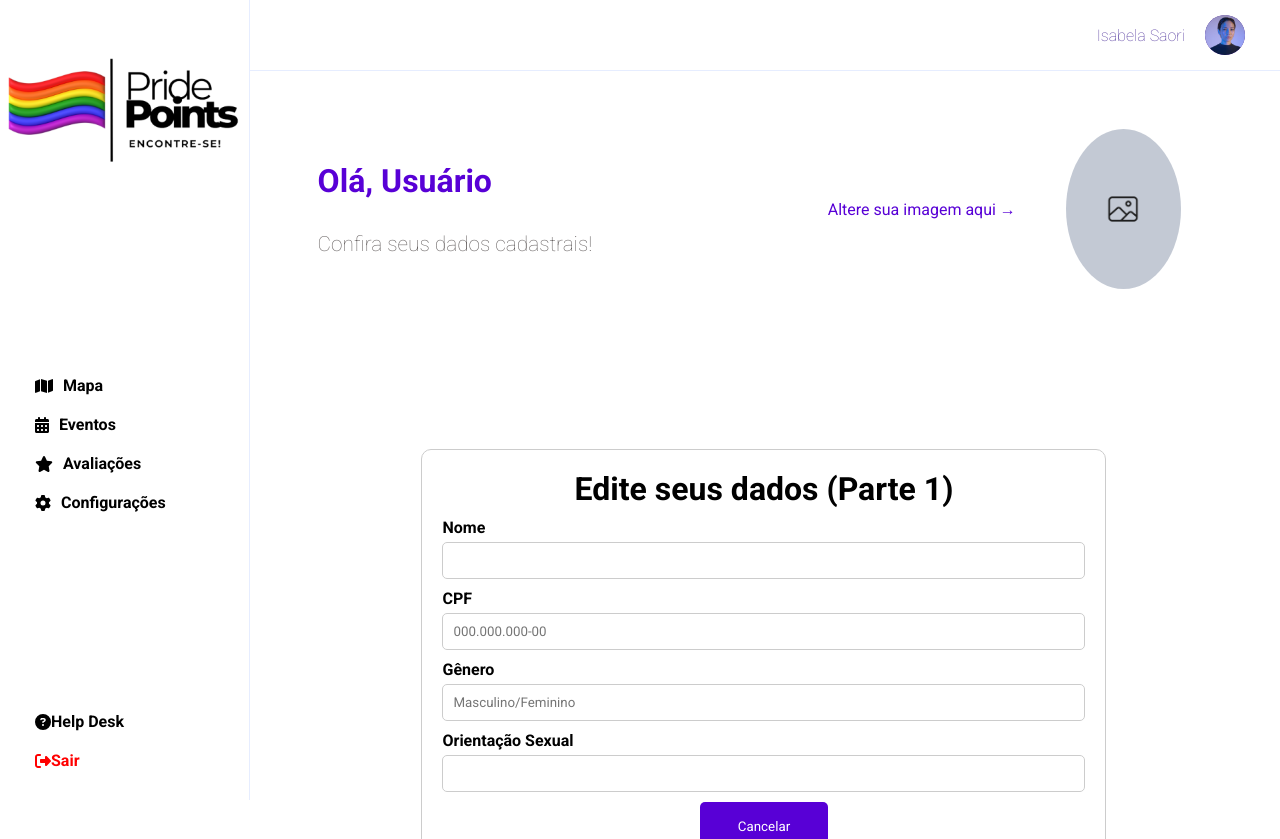
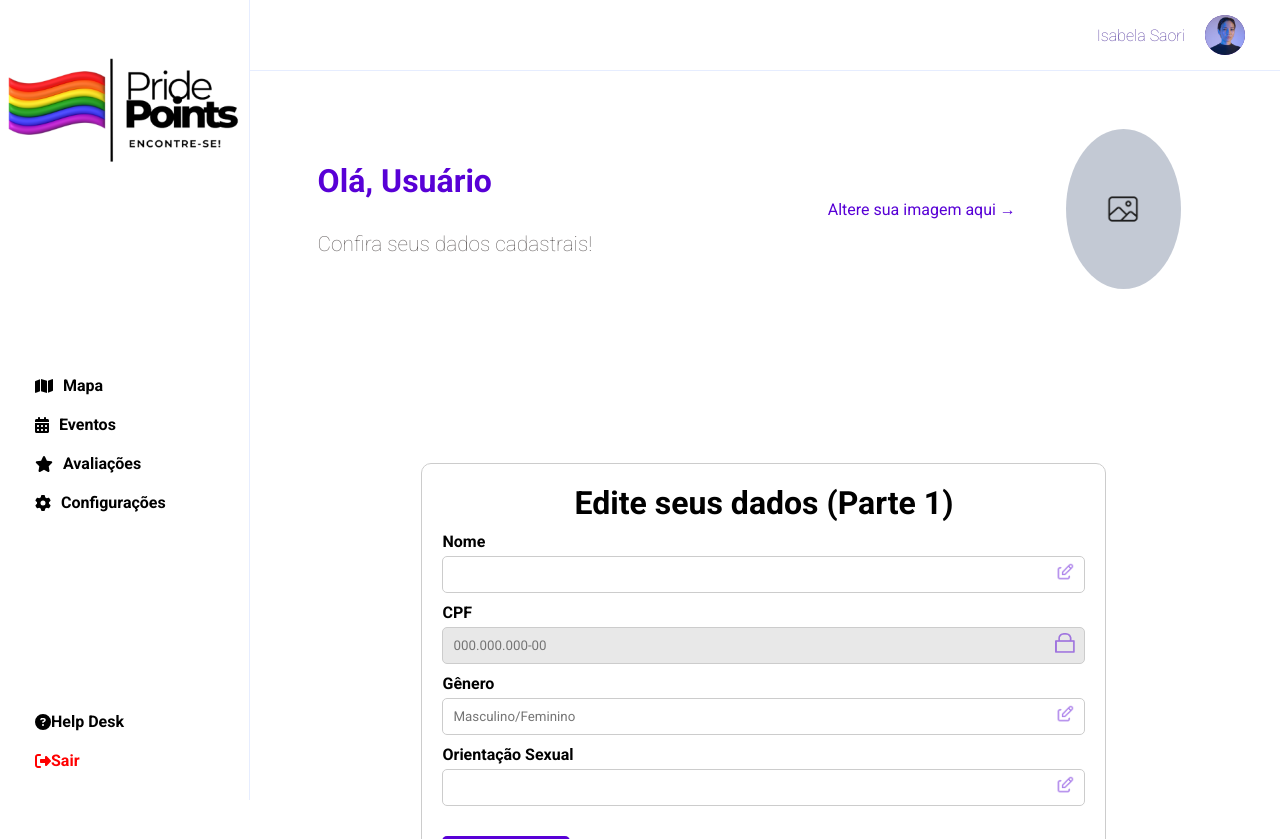
Before and after one commit to Pride-Points/Front-End, a React (Create React App) app: page / in a window 1280 px wide. Built offline with nearby package versions, Linux system fonts and the light colour scheme.

Commit message:
tela finalizada

```diff
--- a/src/components/telaConfigurações/conteudoPrincipal.css
+++ b/src/components/telaConfigurações/conteudoPrincipal.css
@@ -123,19 +123,26 @@ body {
     border-radius: 5px;
     margin-top: 5px; /* Adiciona espaço entre a label e a entrada */
   }
-  button {
+  .button-container {
+    display: flex;
+    gap: 10px;
+    justify-content: center;
+    margin-top: 20px;
+  }
+
+  .button-container button {
+    /* Remova 'margin: 0 auto;' do botão para que 'justify-content: center;' funcione corretamente */
     background-color: #5800D6;
     color: #fff;
     border: none;
     border-radius: 5px;
     padding: 10px 20px;
     cursor: pointer;
-    margin-top: 20px; /* Adiciona mais espaço acima do botão */
-    margin: 0 auto; /* Centraliza horizontalmente o botão */
     width: 10vw;
     height: 6vh;
+  }
 
-  }
+
 
   /* Upload */
 
@@ -148,14 +155,14 @@ body {
   }
 
   .imagem-upload {
-    background-color: rgba(155, 165, 183, 0.60); /* ou a cor desejada para o fundo */
+    background-color: rgba(155, 165, 183, 0.60);
     display: flex;
     justify-content: center;
     align-items: center;
-    border-radius: 50%; /* para tornar a div circular */
-    width: 30%; /* ou o tamanho desejado para a div circular */
-    height: 100%; /* ou o tamanho desejado para a div circular */
-    margin-right: 10px; /* ajuste conforme necessário */
+    border-radius: 50%;
+    width: 30%;
+    height: 100%;
+    margin-right: 10px;
     cursor: pointer;
   }
 
@@ -170,6 +177,7 @@ body {
 
   .modal {
     position: fixed;
+    z-index: 900;
     top: 0;
     left: 0;
     width: 100%;
@@ -244,3 +252,27 @@ body {
     max-width: 50px;
     max-height: 50px;
   }
+
+
+.input-container {
+  position: relative;
+  width: 100%;
+}
+
+.edit-icon {
+  position: absolute;
+  top: 50%;
+  right: 10px;
+  transform: translateY(-50%);
+  width: 20px;
+  height: 20px;
+  background-size: cover;
+  cursor: pointer;
+}
+
+#input_cpf input{
+  background-color: #E8E8E8 ;
+
+}
+
+/* ... (seu código existente) */
--- a/src/components/telaConfigurações/conteudoPrincipal.jsx
+++ b/src/components/telaConfigurações/conteudoPrincipal.jsx
@@ -2,23 +2,34 @@ import React from 'react';
 import './conteudoPrincipal.css';
 import { useState } from 'react';
 import IconImage from '../../assets/ion_image-outline.png';
+import IconEdit from '../../assets/tabler_edit.png';
+import IconBlock from '../../assets/block.png';
 
 
 function ConteudoPrincipal() {
   const [modalVisible, setModalVisible] = useState(false);
   const [isSecondPartVisible, setIsSecondPartVisible] = useState(false);
 
-  const openModalForm = () => {
-    setModalVisible(true);
-    setIsSecondPartVisible(false); // Certifique-se de que a primeira parte seja exibida ao abrir o modal
-  };
 
   const openModal = () => {
     setModalVisible(true);
+    setIsSecondPartVisible(false);
   };
 
   const closeModal = () => {
     setModalVisible(false);
+  };
+
+  const handleNext = () => {
+    setIsSecondPartVisible(true);
+  };
+
+  const handleBack = () => {
+    setIsSecondPartVisible(false);
+  };
+
+  const handleSave = () => {
+    closeModal();
   };
 
   return (
@@ -67,78 +78,113 @@ function ConteudoPrincipal() {
 
           <div class="container-baixo">
             <div className="form-container">
-
-
-            {isSecondPartVisible ? ( // Verifica se a segunda parte deve ser exibida
               <form>
-                {/* Adicione os campos de email, senha atual, nova senha e confirmação de senha aqui */}
+                {isSecondPartVisible ? (
+                  <>
                     <h1>Edite seus dados (Parte 2)</h1>
                     <div className="form-group">
                       <label htmlFor="email">Email</label>
+                      <div className="input-container">
                         <input type="email" id="email" name="email" />
+                        <img src={IconEdit} className="edit-icon" />
+                      </div>
+
+
                     </div>
                     <div className="form-group">
                       <label htmlFor="senha-atual">Senha Atual</label>
+                      <div className="input-container">
                       <input type="password" id="senha-atual" name="senha-atual" />
+                        <img src={IconEdit} className="edit-icon" />
+                      </div>
+
                     </div>
                     <div className="form-group">
                       <label htmlFor="nova-senha">Nova Senha</label>
+                      <div className="input-container">
                       <input type="password" id="nova-senha" name="nova-senha" />
+                        <img src={IconEdit} className="edit-icon" />
+                      </div>
+
                     </div>
                     <div className="form-group">
                       <label htmlFor="confirmacao-senha">Confirmação de Senha</label>
+                      <div className="input-container">
                       <input type="password" id="confirmacao-senha" name="confirmacao-senha" />
+                        <img src={IconEdit} className="edit-icon" />
                       </div>
 
-                <div className="form-group">
-                  <button type="button" onClick={() => setIsSecondPartVisible(false)}>
-                    Cancelar
-                  </button>
-                  <button type="submit">
-                    Salvar
-                  </button>
+
                     </div>
-              </form>
+
+
+                  </>
                 ) : (
-              <form>
-                {/* Adicione os campos existentes aqui */}
+                  <>
                     <h1>Edite seus dados (Parte 1)</h1>
                     <div className="form-group">
                       <label htmlFor="nome">Nome</label>
+                      <div className="input-container">
                         <input type="text" id="nome" name="nome" />
+                        <img src={IconEdit} className="edit-icon" />
+                      </div>
+
                     </div>
                     <div className="form-group">
                       <label htmlFor="cpf">CPF</label>
+                      <div className="input-container" id='input_cpf'>
                         <input type="text" id="cpf" name="cpf" placeholder="000.000.000-00" />
+                        <img src={IconBlock} className="edit-icon" />
+                      </div>
+
                     </div>
                     <div className="form-group">
                       <label htmlFor="genero">Gênero</label>
+                      <div className="input-container">
                         <input type="text" id="genero" name="genero" placeholder="Masculino/Feminino" />
+                        <img src={IconEdit} className="edit-icon" />
+                      </div>
+
                     </div>
                     <div className="form-group">
                       <label htmlFor="orientacao-sexual">Orientação Sexual</label>
+                      <div className="input-container">
                         <input type="text" id="orientacao-sexual" name="orientacao-sexual" />
+                        <img src={IconEdit} className="edit-icon" />
                       </div>
+
+                    </div>
+                  </>
+                )}
+
+
+                {/* Adicione os outros campos aqui conforme necessário */}
                 <div className="form-group">
-                  <button type="button" onClick={closeModal}>
-                    Cancelar
+                  <div className="button-container">
+                    {isSecondPartVisible ? (
+                      <>
+                        <button type="button" onClick={handleBack}>
+                          Voltar
                         </button>
-                  <button
-                    type="button"
-                    onClick={() => setIsSecondPartVisible(true)}
-                  >
+                        <button type="button" onClick={handleSave}>
+                          Salvar
+                        </button>
+                      </>
+                    ) : (
+                      <button type="button" onClick={handleNext}>
                         Continuar
                       </button>
+                    )}
                   </div>
+                </div>
+
               </form>
-            )}
-
             </div>
           </div>
 
         </div>
-    </div>
-  </div>
+      </div >
+    </div >
 
   );
 }
```
Also changed, not shown: src/assets/block.png (added), src/assets/tabler_edit.png (added). Lines whose indentation alone changed are shown as unchanged.
